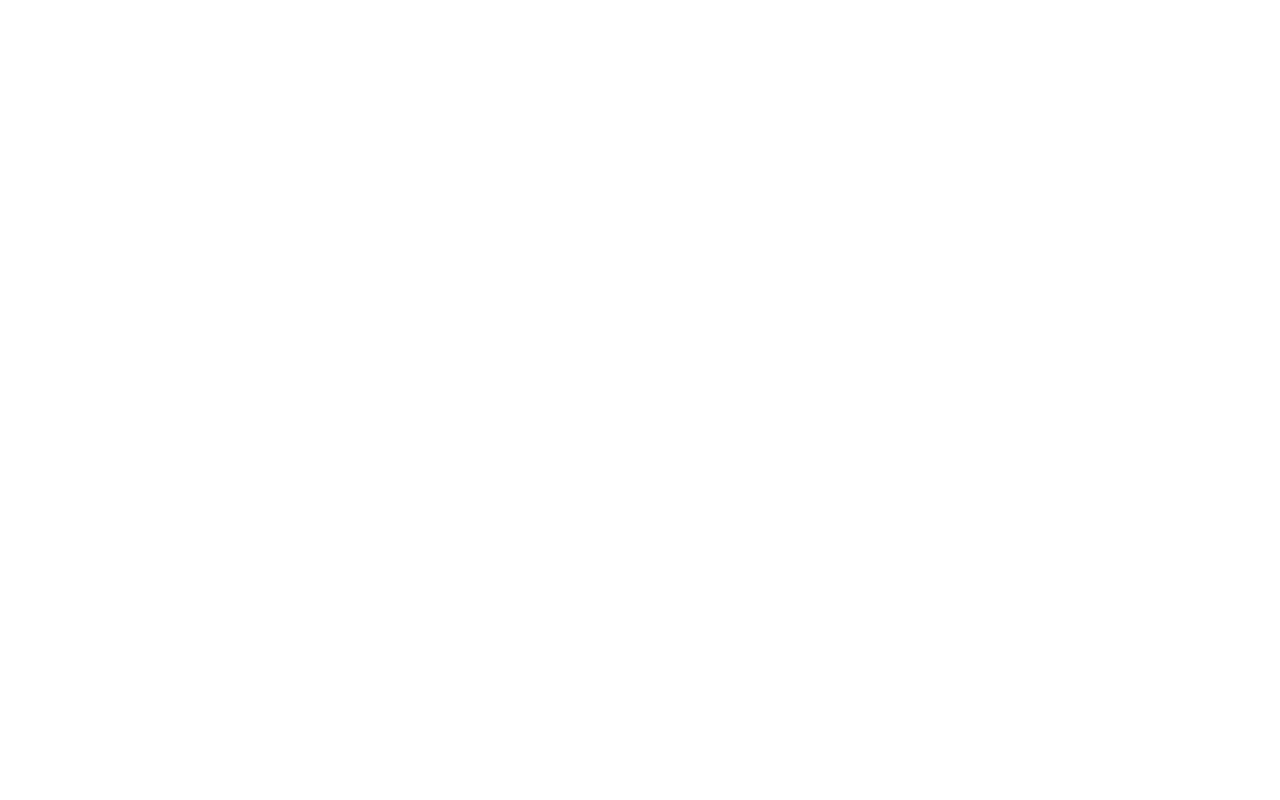
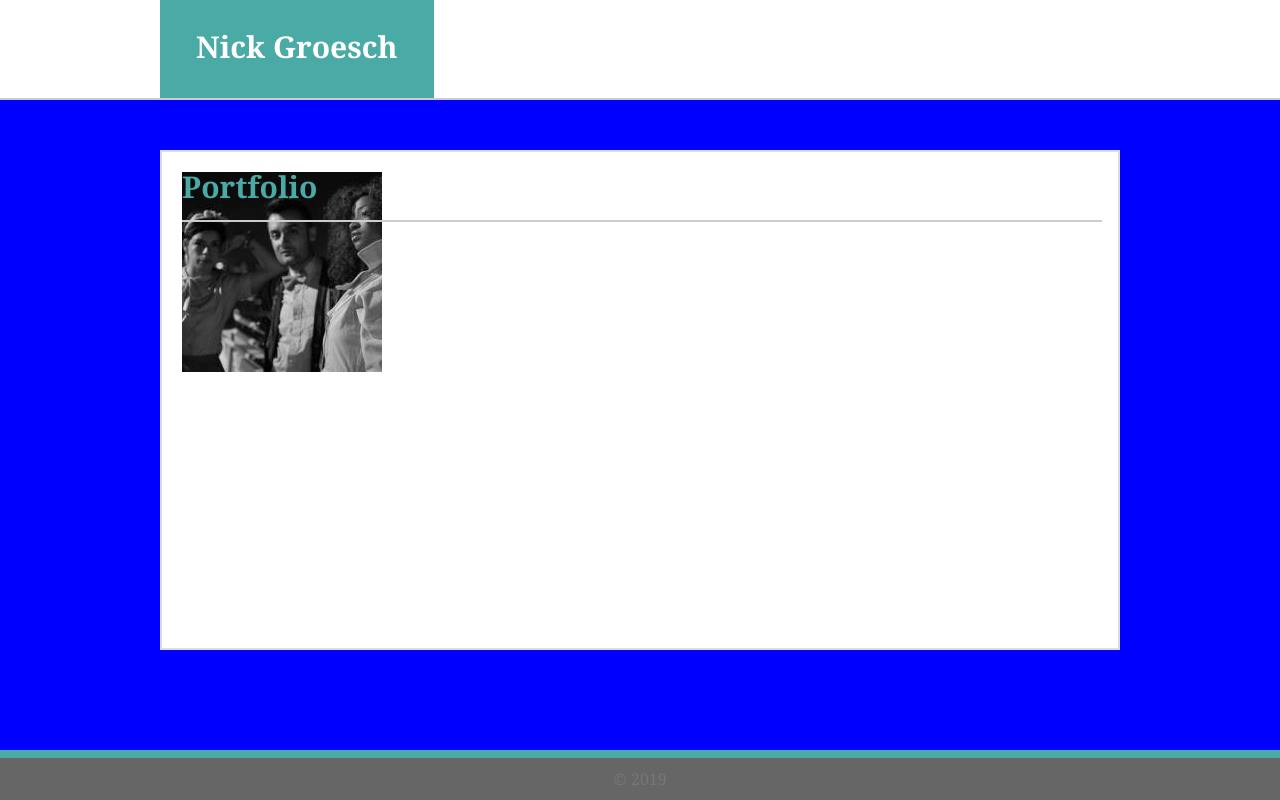
Before and after one commit to NickGroesch/Basic-Portfolio, a plain HTML site: page portfolio.html in a window 1280 px wide. Drawn offline with Linux system fonts and the light colour scheme.

Commit message:
message input fixed, buttons and portfolio need work

```diff
--- a/assets/css/style.css
+++ b/assets/css/style.css
@@ -92,7 +92,10 @@ input{
     width:100%;
 }
 #message{
-    height:200px;
+    height: 200px;
+    width: 100%;
+    resize: none;
+    overflow: auto;
 }
 #submit {
     padding: 10px;
--- a/portfolio.html
+++ b/portfolio.html
@@ -0,0 +1,43 @@
+<!DOCTYPE html>
+<html lang="en">
+<head>
+    <meta charset="UTF-8">
+    <meta name="viewport" content="width=device-width, initial-scale=1.0">
+    <meta http-equiv="X-UA-Compatible" content="ie=edge">
+    <title>Portfolio</title>
+    <link rel="stylesheet" href="./assets/css/reset.css">
+    <link rel="stylesheet" href="./assets/css/style.css">
+</head>
+<body>
+        <body>
+                <nav class="sticky">
+                    <div class="header">
+                        <h1 class="navbut">
+                        Nick Groesch
+                        </h1>
+                    </div>
+                </nav>
+
+
+
+                <div class="wrapper">
+                    <div class="content">
+                        <h2>
+                            Portfolio
+                        </h2>
+                        <div class="portfolio">
+                            <div>
+                                <img src="./assets/images/fashion-q-g-200-200-3.jpg" alt="#1">
+                            </div>
+                        </div>
+                    </div>
+                </div>
+
+                <footer class="stickfoot">
+                    <h6 class="copy"> &copy; 2019</h6>
+                </footer>
+            </body>
+            </html>
+
+</body>
+</html>
```
Also changed, not shown: contact.html (+5 -7 lines).
